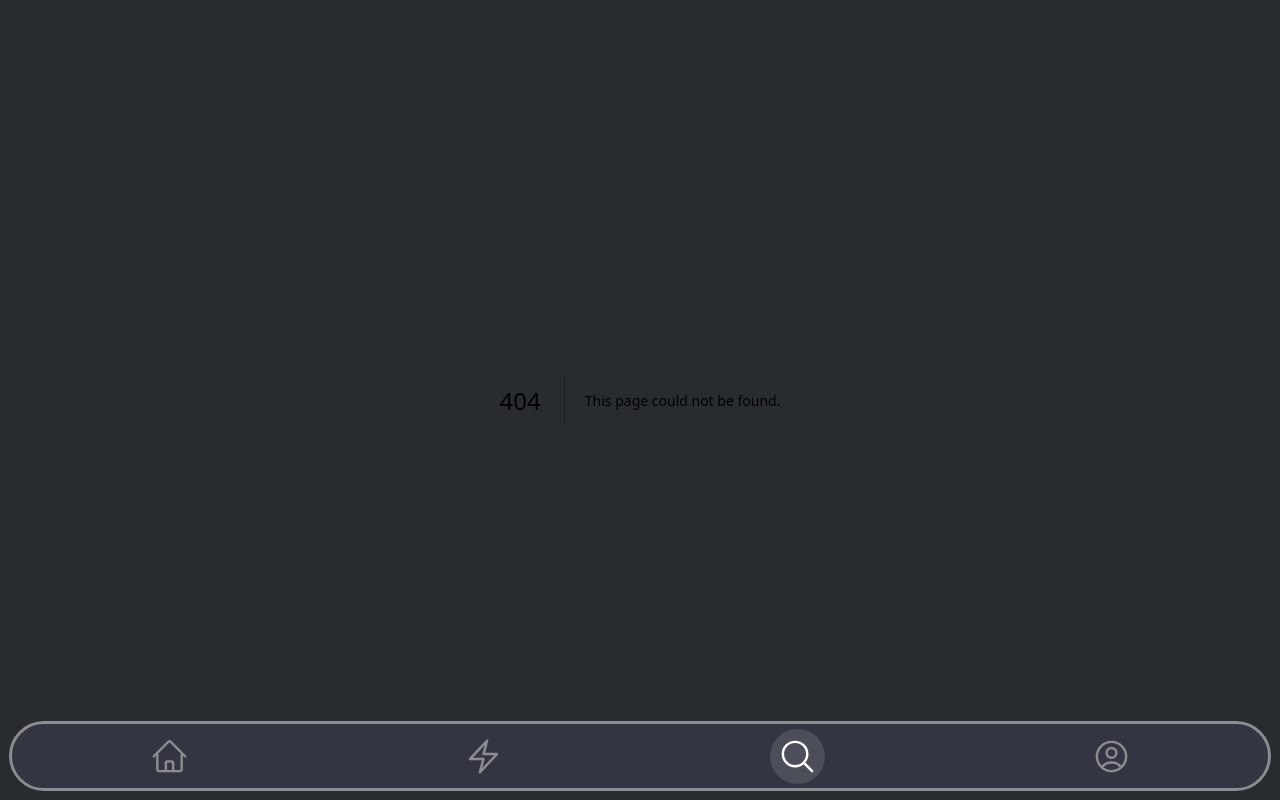
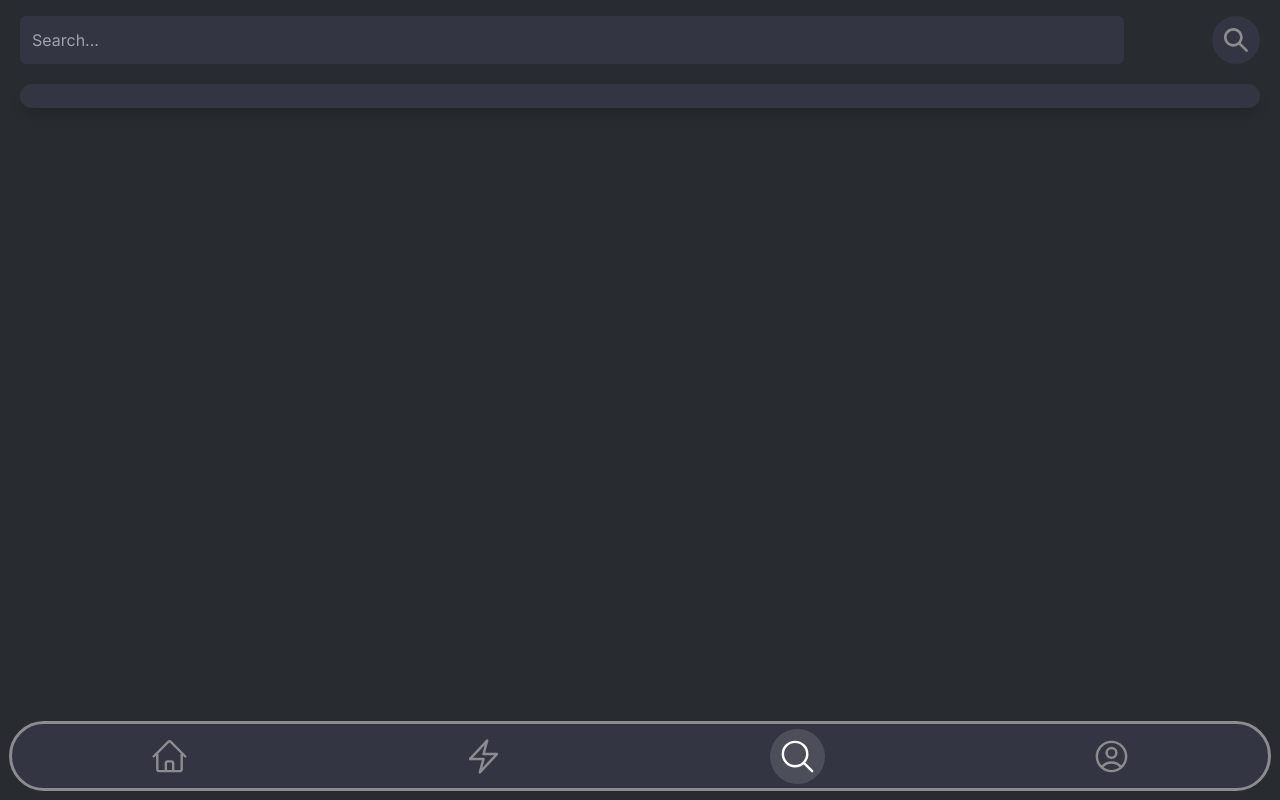
Before and after one commit to ehonis/climbonthe.rocksv3, a Next.js app: page /search in a window 1280 px wide. Before the commit this address had no page. Built offline with nearby package versions, Linux system fonts and the light colour scheme.

Commit message:
implement search with url feature. no actual searching being done though

```diff
--- a/app/lib/utils.js
+++ b/app/lib/utils.js
@@ -73,3 +73,19 @@ export function getWallRoutes(wall) {
   }
   return walls;
 }
+
+export function nameConverter(name) {
+  let ConvertedName = "";
+  if (name === "main1") {
+    ConvertedName = "Chimney -> Arch";
+  } else if (name === "main2") {
+    ConvertedName = "Cave -> Arch ";
+  } else if (name === "boulder1") {
+    ConvertedName = "Slab -> Cave -> Vert";
+  } else if (name === "boulder2") {
+    ConvertedName = "Overhang -> Vert ";
+  } else {
+    ConvertedName = "Auto Belay";
+  }
+  return ConvertedName;
+}
--- /dev/null
+++ b/app/search/page.jsx
@@ -0,0 +1,34 @@
+"use client";
+import Search from "../ui/search/search";
+
+export default function Page({ searchParams }) {
+  const query = searchParams?.query || "";
+
+  const page = Number(searchParams?.page) || 1;
+
+  return (
+    <div>
+      <div class="ml-5 mr-5 mt-4 flex justify-between">
+        <Search />
+        <button className="rounded-full bg-bg1 p-2">
+          <svg
+            class="h-8 w-8 self-center fill-iconbg"
+            viewBox="0 0 24 24"
+            fill="none"
+            xmlns="http://www.w3.org/2000/svg"
+          >
+            <path
+              fill-rule="evenodd"
+              clip-rule="evenodd"
+              d="M10 5C7.23858 5 5 7.23858 5 10C5 12.7614 7.23858 15 10 15C11.381 15 12.6296 14.4415 13.5355 13.5355C14.4415 12.6296 15 11.381 15 10C15 7.23858 12.7614 5 10 5ZM3 10C3 6.13401 6.13401 3 10 3C13.866 3 17 6.13401 17 10C17 11.5719 16.481 13.0239 15.6063 14.1921L20.7071 19.2929C21.0976 19.6834 21.0976 20.3166 20.7071 20.7071C20.3166 21.0976 19.6834 21.0976 19.2929 20.7071L14.1921 15.6063C13.0239 16.481 11.5719 17 10 17C6.13401 17 3 13.866 3 10Z"
+            />
+          </svg>
+        </button>
+      </div>
+      <div
+        className="m-5 flex h-full flex-col justify-center overflow-y-hidden rounded-3xl bg-bg1 p-3 shadow-lg"
+        id="searchDivContainer"
+      ></div>
+    </div>
+  );
+}
--- a/app/ui/routes/mobile-topdown-parts.jsx
+++ b/app/ui/routes/mobile-topdown-parts.jsx
@@ -117,14 +117,6 @@ function ABWall({ onClick }) {
       ref={ref}
     >
       <rect
-        id="AB-0"
-        width="6.0286111"
-        height="18.150414"
-        x="-117.86487"
-        y="131.13966"
-        transform="rotate(-45)"
-      />
-      <rect
         id="AB-1"
         width="6.0286111"
         height="41.551445"
@@ -168,6 +160,14 @@ function MainWall2({ onClick }) {
       }}
       ref={ref}
     >
+      <rect
+        id="AB-0"
+        width="6.0286111"
+        height="18.150414"
+        x="-118.46487"
+        y="131.83966"
+        transform="rotate(-45)"
+      />
       <rect
         id="main0"
         width="6.0286111"
--- a/app/ui/routes/selected-wall-load.jsx
+++ b/app/ui/routes/selected-wall-load.jsx
@@ -1,12 +1,13 @@
-import { getWallRoutes } from "@/app/lib/utils";
+import { getWallRoutes, nameConverter } from "@/app/lib/utils";
 import SelectedWallTile from "./selected-route-tile";
 
 export default function SelectedWallLoad({ wall }) {
   const walls = getWallRoutes(wall);
+  const name = nameConverter(wall);
   return (
     <>
       <div className="m-5 flex items-center justify-between">
-        <h2 className="inline text-3xl font-bold text-white">{wall} Routes</h2>
+        <h2 className="inline text-3xl font-bold text-white">{name} Routes</h2>
       </div>
       <div
         className="m-5 flex flex-col justify-center overflow-y-hidden rounded-3xl bg-bg1 p-3 shadow-lg"
--- /dev/null
+++ b/app/ui/search/search.jsx
@@ -0,0 +1,30 @@
+"use client";
+import { useSearchParams, usePathname, useRouter } from "next/navigation";
+import { useDebouncedCallback } from "use-debounce";
+
+export default function Search() {
+  const searchParams = useSearchParams();
+  const pathname = usePathname();
+  const { replace } = useRouter();
+
+  const handleSearch = useDebouncedCallback((term) => {
+    const params = new URLSearchParams(searchParams);
+    if (term) {
+      params.set("query", term);
+    } else {
+      params.delete("query");
+    }
+    replace(`${pathname}?${params.toString()}`);
+  }, 300);
+  return (
+    <input
+      type="text"
+      className="w-[89%] rounded-md bg-bg1 pl-3 text-white"
+      placeholder="Search..."
+      onChange={(e) => {
+        handleSearch(e.target.value);
+      }}
+      defaultValue={searchParams.get("query")?.toString()}
+    />
+  );
+}
--- a/package.json
+++ b/package.json
@@ -14,7 +14,8 @@
     "dayjs": "^1.11.10",
     "next": "14.1.1",
     "react": "^18",
-    "react-dom": "^18"
+    "react-dom": "^18",
+    "use-debounce": "^10.0.0"
   },
   "devDependencies": {
     "autoprefixer": "^10.0.1",
```
Also changed, not shown: app/profile/page.jsx (+1 -18 lines), app/lib/placeholder-data.js, 1 other file (tests, documents, lock files or other folders).
